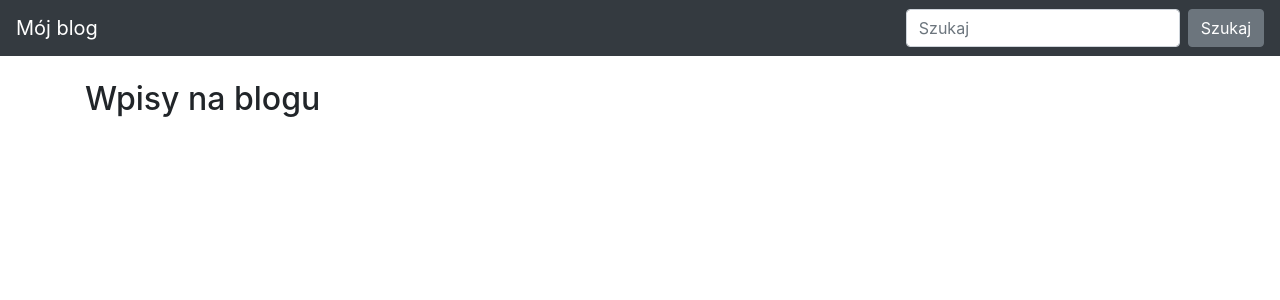
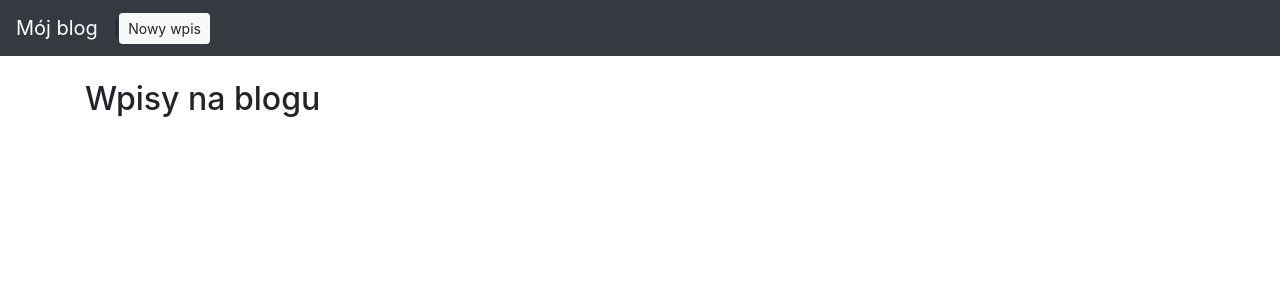
Before and after one commit to getthatapp/thisistheend, a Flask app: page / in a window 1280 px wide. Shown: the top 300 px of the page. Run offline with Flask 3, Linux system fonts and the light colour scheme; some libraries are stand-ins or nearby versions.

Commit message:
form, new_post, nav

```diff
--- a/blog/routes.py
+++ b/blog/routes.py
@@ -1,4 +1,4 @@
-from flask import render_template, request
+from flask import render_template, request, redirect, url_for
 from blog import app
 from blog.models import Entry, db
 from blog.forms import EntryForm
@@ -12,7 +12,7 @@
     return render_template('entries.html', entries=entries)
 
 
-@app.route('/new-post/', methods=['GET', 'POST'])
+@app.route('/new_post/', methods=['GET', 'POST'])
 def create_entry():
     form = EntryForm()
     errors = None
@@ -25,6 +25,6 @@
             )
             db.session.add(entry)
             db.session.commit()
-        else:
-            errors = form.errors
-    return render_template('entry_form.html', form=form, errors=errors)
+            return redirect(url_for('entries'))
+    elif request.method == 'GET':
+        return render_template('new_post.html', form=form)
--- a/blog/templates/base.html
+++ b/blog/templates/base.html
@@ -22,19 +22,13 @@
 
 <body>
  <nav class="navbar navbar-expand-md navbar-dark bg-dark fixed-top">
-   <a class="navbar-brand" href="#">Mój blog</a>
+   <a class="navbar-brand" href="{{ url_for('index') }}">Mój blog</a> |
+     <a class="btn btn-light btn-sm" href="{{ url_for('create_entry') }}">Nowy wpis</a>
    <button class="navbar-toggler" type="button" data-toggle="collapse" data-target="#navbarsExampleDefault"
      aria-controls="navbarsExampleDefault" aria-expanded="false" aria-label="Toggle navigation">
      <span class="navbar-toggler-icon"></span>
    </button>
 
-   <div class="collapse navbar-collapse" id="navbarsExampleDefault">
-     <ul class="navbar-nav mr-auto">
-     </ul>
-     <form class="form-inline my-2 my-lg-0">
-       <input class="form-control mr-sm-2" type="text" placeholder="Szukaj" aria-label="Szukaj">
-       <button class="btn btn-secondary my-2 my-sm-0" type="submit">Szukaj</button>
-     </form>
    </div>
  </nav>
 
```
Also changed, not shown: blog/templates/new_post.html (+5 -5 lines).
